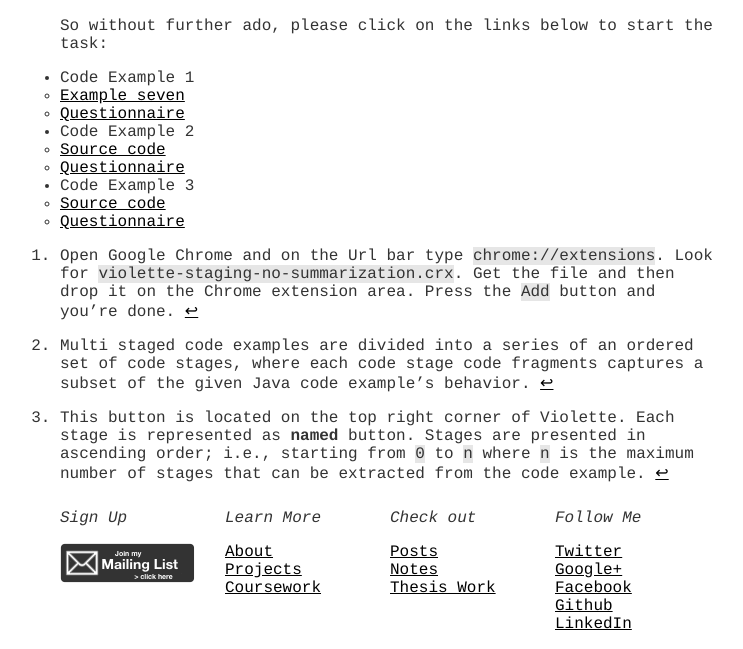
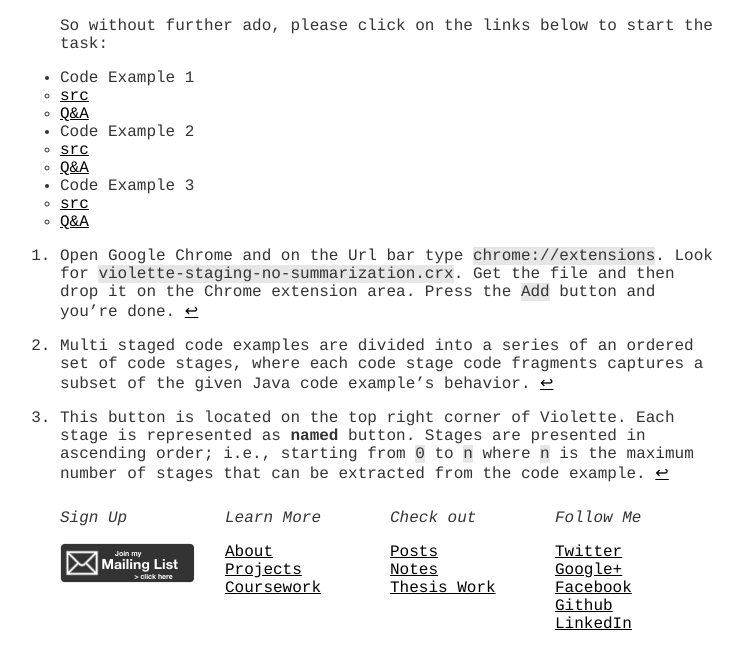
Before and after one commit to hsanchez/hsanchez.github.io, a Jekyll site: the page built from posts/thesiswork/tools/_posts/2015-01-28-violette-multistage.md, in a window 1280 px wide and 900 px high, scrolled down 1834 px, cut to the strip 251-900 px from the top of the window. Shown: the whole strip, without its empty margins (250-993 px from the left). Built offline with Jekyll 4.4.1, drawn with Linux system fonts in a browser that asks for light colours; Markdown is read by kramdown in place of the engine named in the settings.

Commit message:
updated experiment pages

```diff
--- a/posts/thesiswork/tools/_posts/2015-01-28-violette-multistage.md
+++ b/posts/thesiswork/tools/_posts/2015-01-28-violette-multistage.md
@@ -96,16 +96,16 @@ the multi-staging functionality and UI.
 So without further ado, please click on the links below to start the task:
 
 * Code Example 1
-    * <a href="http://stackoverflow.com/questions/26818478/generating-random-license-plate" target="_blank">Example seven</a>
-    * <a href="http://bit.ly/1FV2Drr" target="_blank">Questionnaire</a>
+    * <a href="http://stackoverflow.com/questions/26818478/generating-random-license-plate" target="_blank">src</a>
+    * <a href="http://bit.ly/1FV2Drr" target="_blank">Q&A</a>
 
 * Code Example 2
-    * <a href="http://stackoverflow.com/questions/21884805/libgdx-0-9-9-apply-cubemap-in-environment#22777350" target="_blank">Source code</a>
-    * <a href="http://bit.ly/1BLdRe4" target="_blank">Questionnaire</a>
+    * <a href="http://stackoverflow.com/questions/21884805/libgdx-0-9-9-apply-cubemap-in-environment#22777350" target="_blank">src</a>
+    * <a href="http://bit.ly/1BLdRe4" target="_blank">Q&A</a>
 
 * Code Example 3
-    * <a href="http://stackoverflow.com/questions/14210307/android-how-to-get-specific-data-from-url-json#14210519" target="_blank">Source code</a>
-    * <a href="http://bit.ly/1KNTkhw" target="_blank">Questionnaire</a>
+    * <a href="http://stackoverflow.com/questions/14210307/android-how-to-get-specific-data-from-url-json#14210519" target="_blank">src</a>
+    * <a href="http://bit.ly/1KNTkhw" target="_blank">Q&A</a>
 
 
 [^1]: Open Google Chrome and on the Url bar type `chrome://extensions`. Look for `violette-staging-no-summarization.crx`. Get the file and then drop it on the Chrome extension area. Press the `Add` button and you're done.
```
